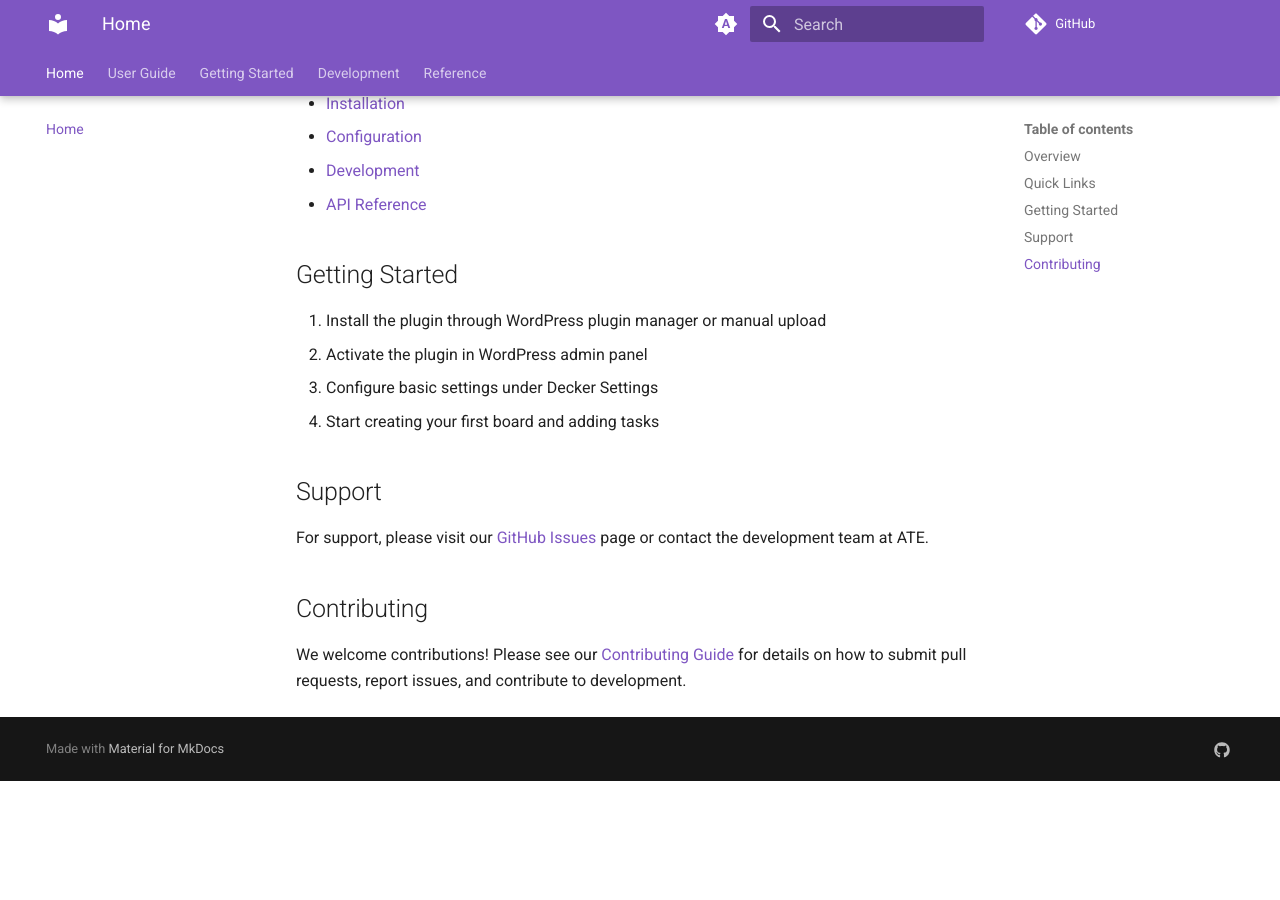
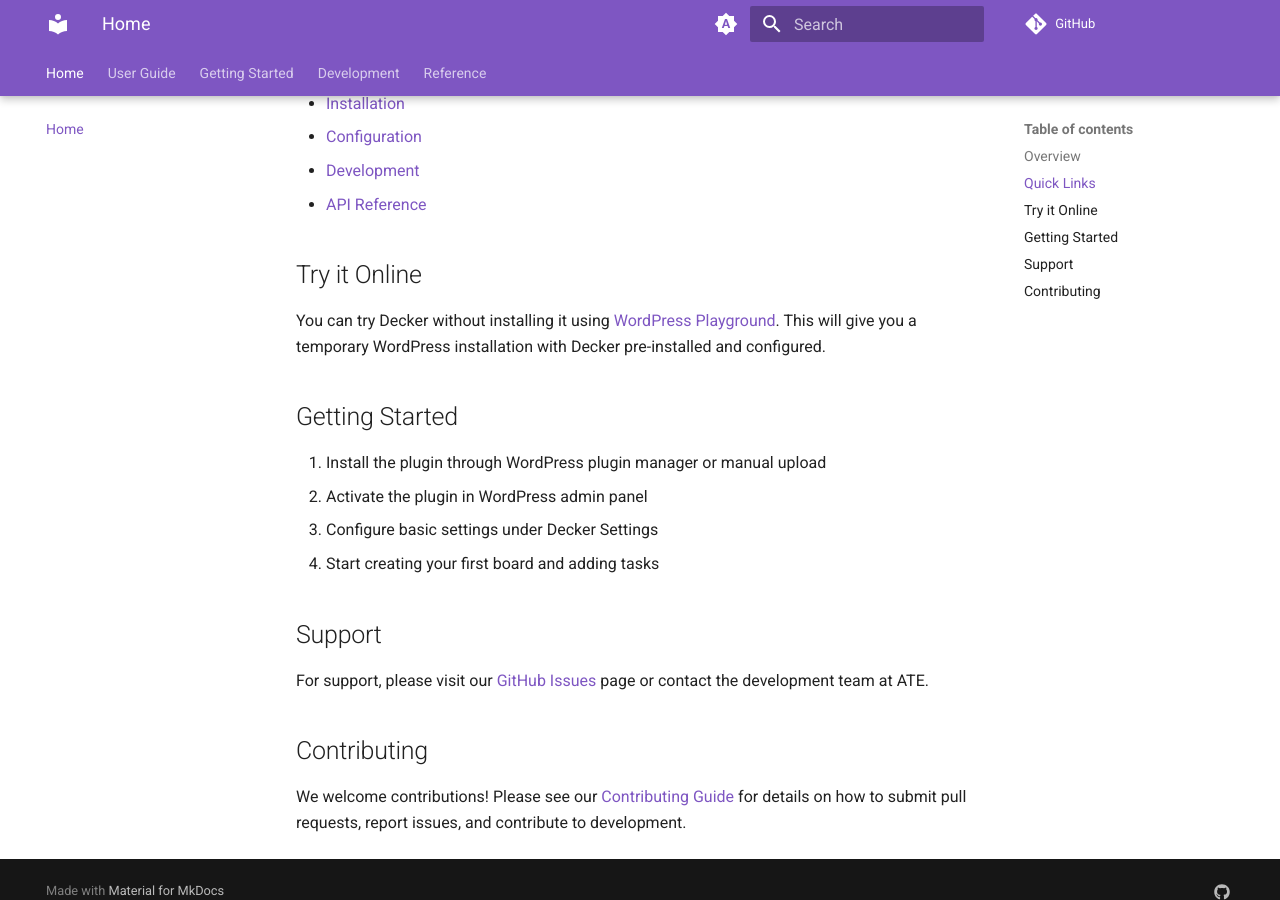
Before and after one commit to ateeducacion/wp-decker, an MkDocs documentation site: the page built from docs/index.md, in a window 1280 px wide and 900 px high, scrolled down 682 px. Built offline with MkDocs 1.6.1 and Material for MkDocs 9.7.7, drawn with Linux system fonts in a browser that asks for light colours; comment, search, counter and statistics services are not loaded; before the commit the page ends 1463 px from its top, so only the background shows below that.

Commit message:
docs: Add WordPress Playground demo links to documentation

```diff
--- a/docs/index.md
+++ b/docs/index.md
@@ -20,6 +20,10 @@ Decker transforms your WordPress installation into a task management powerhouse
 - [Development](development.md)
 - [API Reference](api-reference.md)
 
+## Try it Online
+
+You can try Decker without installing it using [WordPress Playground](https://playground.wordpress.net/?blueprint-url=https://raw.githubusercontent.com/ateeducacion/wp-decker/refs/heads/main/blueprint.json). This will give you a temporary WordPress installation with Decker pre-installed and configured.
+
 ## Getting Started
 
 1. Install the plugin through WordPress plugin manager or manual upload
```
Also changed, not shown: docs/installation.md (+4 -0 lines).
